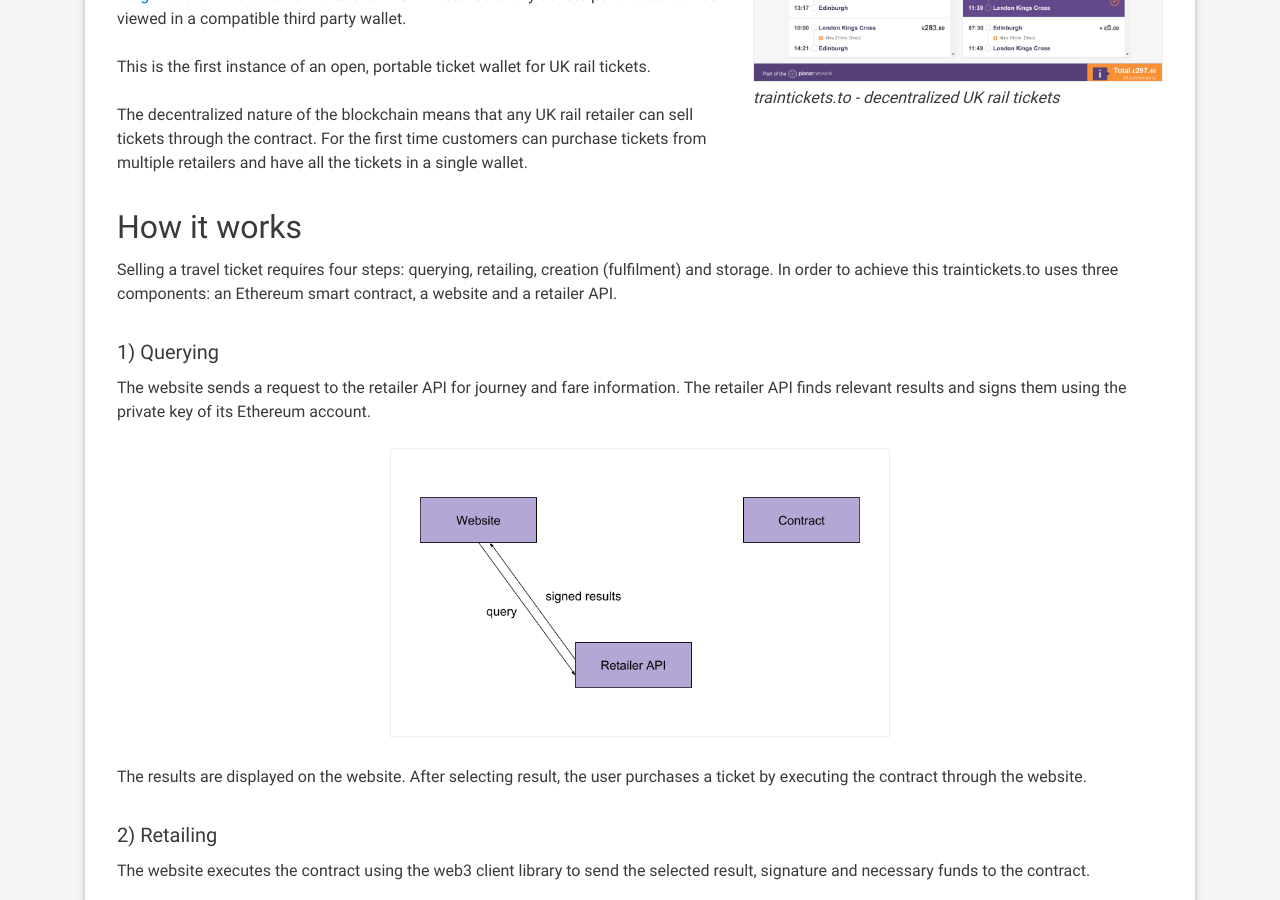
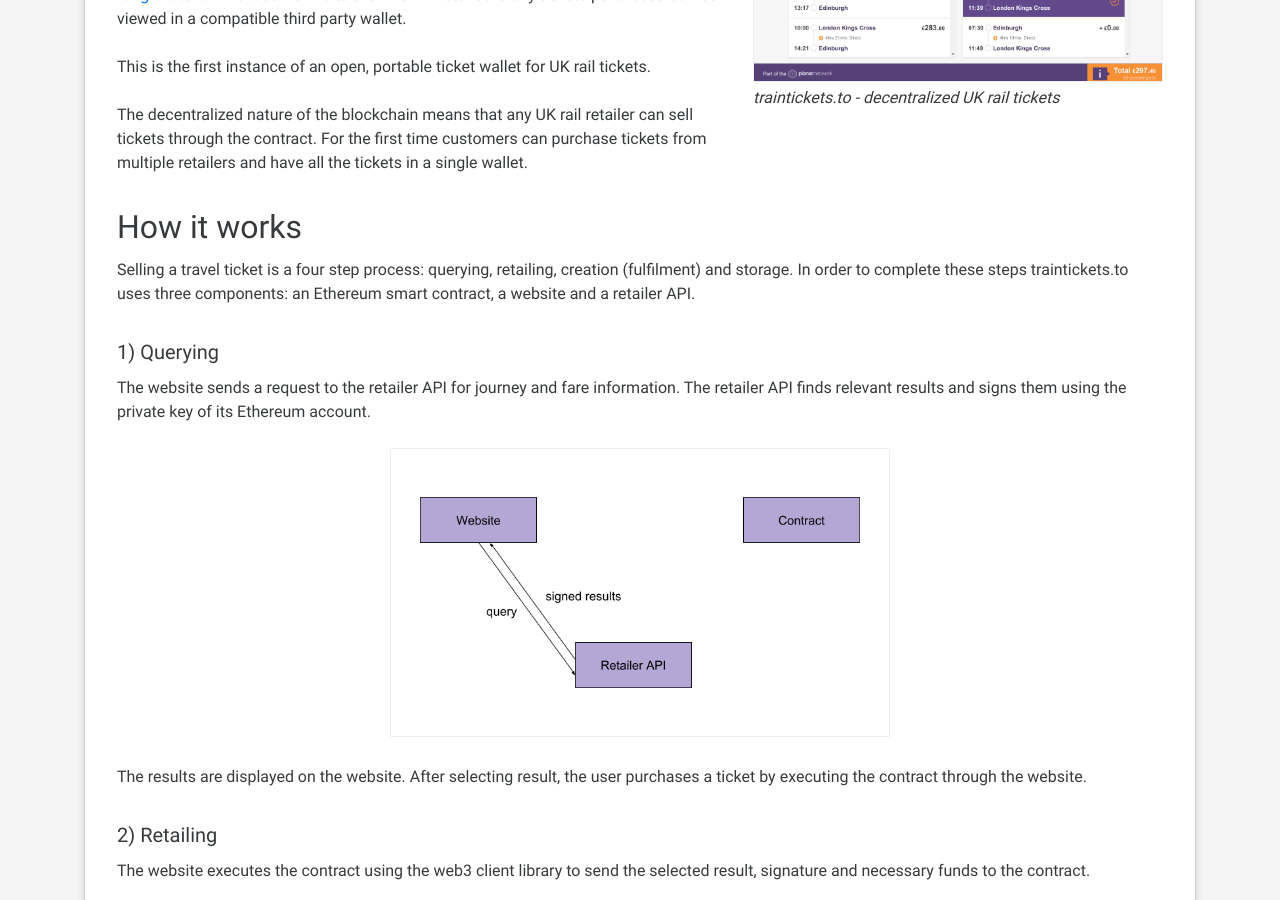
Before and after one commit to linusnorton/ljn.io, a Jekyll site: the page built from _posts/2018-08-03-a-step-towards-decentralized-travel-tickets.md, in a window 1280 px wide and 900 px high, scrolled down 433 px. Built offline with Jekyll 4.4.1, drawn with Linux system fonts in a browser that asks for light colours; nearby versions of some CDN libraries.

Commit message:
Betterer English

```diff
--- a/_posts/2018-08-03-a-step-towards-decentralized-travel-tickets.md
+++ b/_posts/2018-08-03-a-step-towards-decentralized-travel-tickets.md
@@ -25,7 +25,7 @@ The decentralized nature of the blockchain means that any UK rail retailer can s
 
 ## How it works
 
-Selling a travel ticket requires four steps: querying, retailing, creation (fulfilment) and storage. In order to achieve this traintickets.to uses three components: an Ethereum smart contract, a website and a retailer API.
+Selling a travel ticket is a four step process: querying, retailing, creation (fulfilment) and storage. In order to complete these steps traintickets.to uses three components: an Ethereum smart contract, a website and a retailer API.
 
 ##### 1) Querying
 
```
